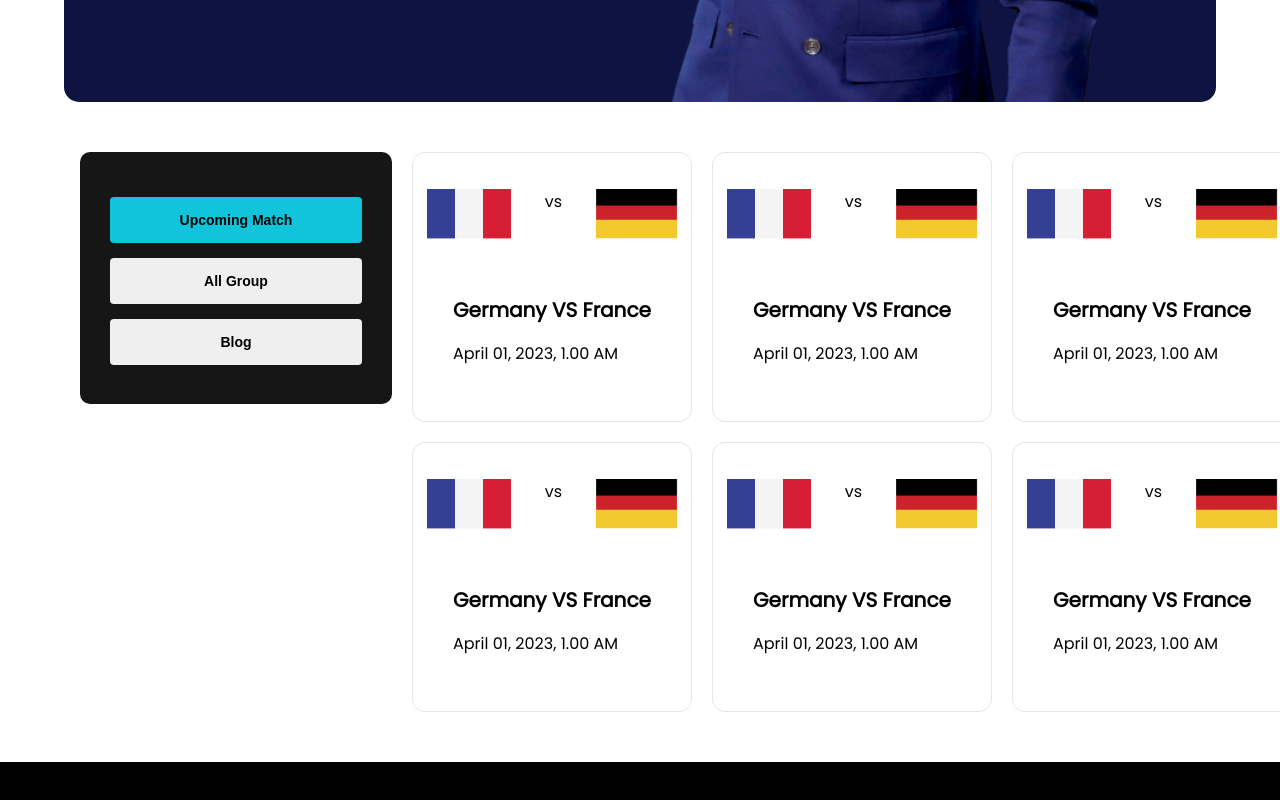
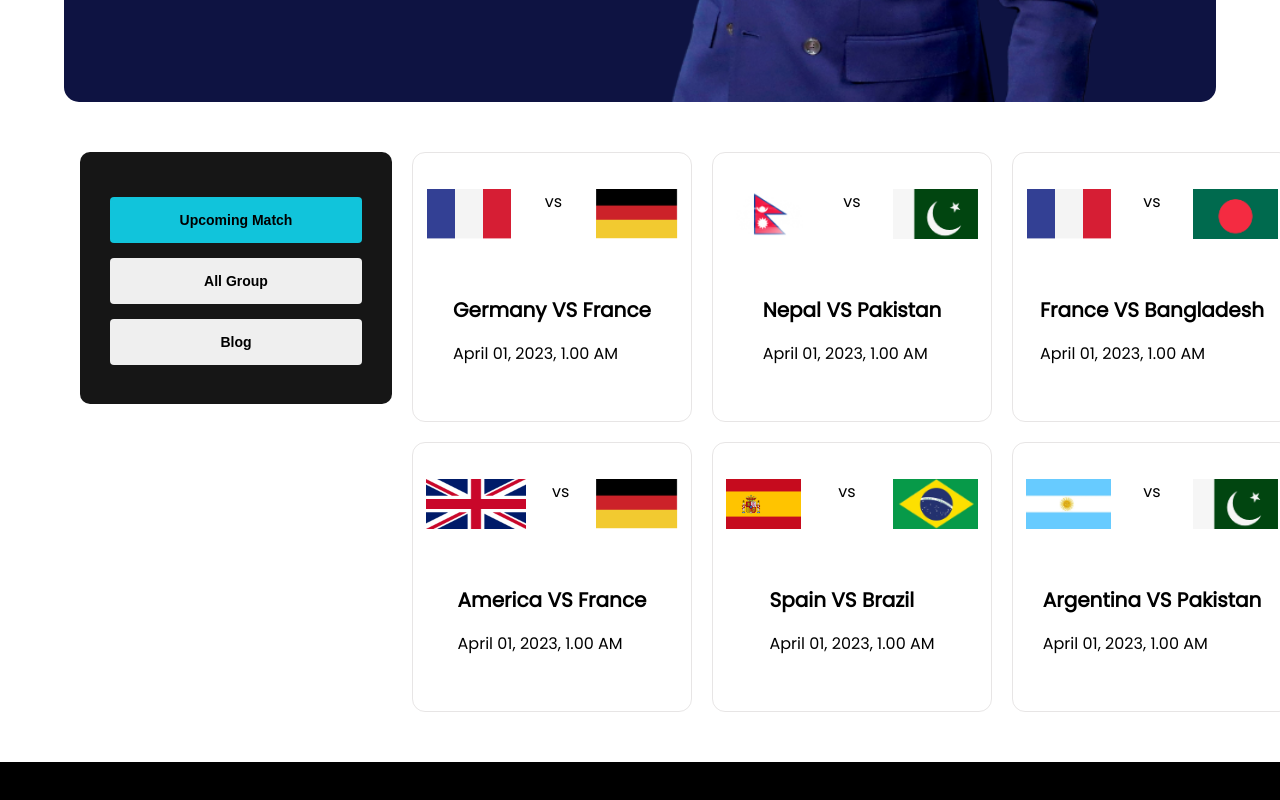
Before and after one commit to SaidurRahman10/World-CuP-2022, a plain HTML site: page UpcommingMatch.html in a window 1280 px wide. Shown: the part 648-1448 px from the top of the page. Drawn offline with Linux system fonts and the light colour scheme.

Commit message:
fixing Error

```diff
--- a/UpcommingMatch.html
+++ b/UpcommingMatch.html
@@ -51,6 +51,9 @@
         </div>
       </div>
 
+   <!-- -------------------
+     Blog Section
+  -------------------->
       <div class="match-blog">
         <div class="flag-box">
             <div class="flag-div">
@@ -66,12 +69,12 @@
         </div>
         <div class="flag-box">
             <div class="flag-div">
-                <img class="flag" src="img/Flag.png" alt="">
+                <img class="flag" src="img/a.png" alt="">
                 vs
-                <img class="flag" src="img/germany Flag.png" alt="">
+                <img class="flag" src="img/b.png" alt="">
             </div>
           <div class="flag-info">
-            <h5>Germany VS France </h5>
+            <h5>Nepal VS Pakistan </h5>
             <p>April 01, 2023, 1.00 AM</p>
 
           </div>
@@ -80,46 +83,46 @@
             <div class="flag-div">
                 <img class="flag" src="img/Flag.png" alt="">
                 vs
-                <img class="flag" src="img/germany Flag.png" alt="">
+                <img class="flag" src="img/c.png" alt="">
             </div>
           <div class="flag-info">
-            <h5>Germany VS France </h5>
+            <h5> France VS  Bangladesh </h5>
             <p>April 01, 2023, 1.00 AM</p>
 
           </div>
         </div>
         <div class="flag-box">
             <div class="flag-div">
-                <img class="flag" src="img/Flag.png" alt="">
+                <img class="flag" src="img/d.png" alt="">
                 vs
                 <img class="flag" src="img/germany Flag.png" alt="">
             </div>
           <div class="flag-info">
-            <h5>Germany VS France </h5>
+            <h5>America VS France </h5>
             <p>April 01, 2023, 1.00 AM</p>
 
           </div>
         </div>
         <div class="flag-box">
             <div class="flag-div">
-                <img class="flag" src="img/Flag.png" alt="">
+                <img class="flag" src="img/x.png" alt="">
                 vs
-                <img class="flag" src="img/germany Flag.png" alt="">
+                <img class="flag" src="img/z.png" alt="">
             </div>
           <div class="flag-info">
-            <h5>Germany VS France </h5>
+            <h5>Spain VS Brazil </h5>
             <p>April 01, 2023, 1.00 AM</p>
 
           </div>
         </div>
         <div class="flag-box">
             <div class="flag-div">
-                <img class="flag" src="img/Flag.png" alt="">
+                <img class="flag" src="img/y.png" alt="">
                 vs
-                <img class="flag" src="img/germany Flag.png" alt="">
+                <img class="flag" src="img/b.png" alt="">
             </div>
           <div class="flag-info">
-            <h5>Germany VS France </h5>
+            <h5>Argentina VS Pakistan</h5>
             <p>April 01, 2023, 1.00 AM</p>
 
           </div>
--- a/style.css
+++ b/style.css
@@ -237,7 +237,7 @@ main {
 footer {
   background-color: #000;
   width: 100%;
-  height: 40vh;
+  height: 500px;
 }
 footer h2 {
   color: #fff;
@@ -415,9 +415,7 @@ footer .follow i:hover {
 
   footer {
     background-color: #000;
-    width: 100%;
-    height: 50vh;
-    margin: 0;
+
   }
   .footer-button {
     display: flex;
```
Also changed, not shown: index.html (+13 -8 lines), img/1.png (added), img/2.png (added), img/3.png (added), img/4.png (added), img/5.png (added), img/6.png (added), img/7.png (renamed from img/Blog Image.png), img/a.png (added), img/b.png (added), img/c.png (added), img/d.png (added), img/x.png (added), img/y.png (added), 1 more files.
